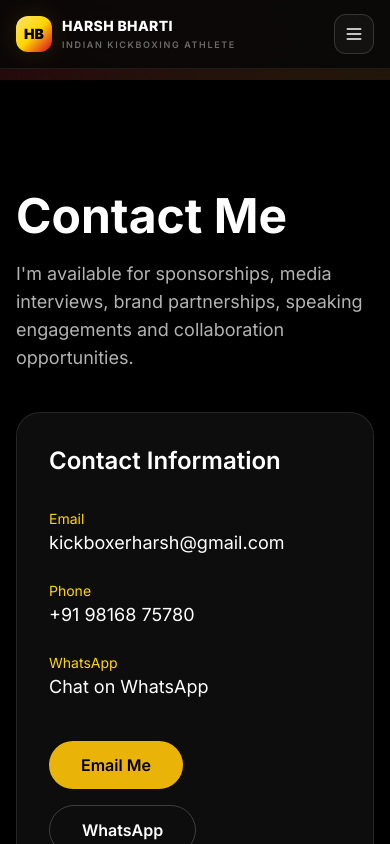
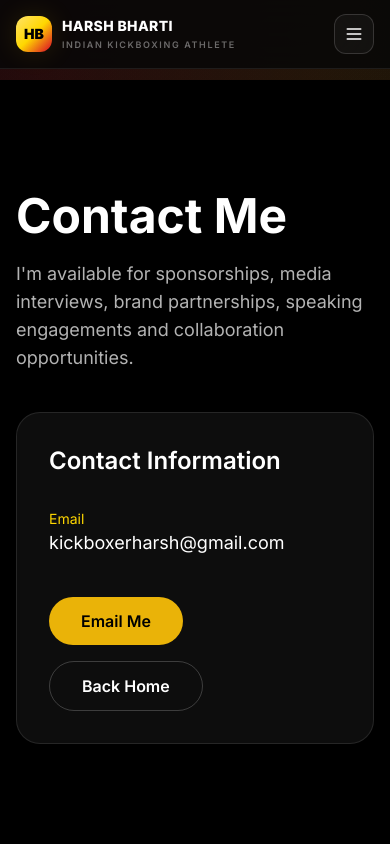
Before and after one commit to harshbharti55/kickboxer-harsh, a Next.js app: page /contact in a window 390 px wide. Shown: the top 844 px of the page. Built offline with nearby package versions, Linux system fonts and the light colour scheme.

Commit message:
Remove public phone contact

```diff
--- a/app/contact/page.tsx
+++ b/app/contact/page.tsx
@@ -32,27 +32,6 @@ export default function ContactPage() {
               </a>
             </div>
 
-            <div>
-              <p className="text-sm text-gold">Phone</p>
-              <a
-                href="tel:+919816875780"
-                className="text-lg text-white hover:text-gold"
-              >
-                +91 98168 75780
-              </a>
-            </div>
-
-            <div>
-              <p className="text-sm text-gold">WhatsApp</p>
-              <a
-                href="https://wa.me/919816875780"
-                target="_blank"
-                rel="noreferrer"
-                className="text-lg text-white hover:text-gold"
-              >
-                Chat on WhatsApp
-              </a>
-            </div>
 
           </div>
 
@@ -65,14 +44,6 @@ export default function ContactPage() {
               Email Me
             </a>
 
-            <a
-              href="https://wa.me/919816875780"
-              target="_blank"
-              rel="noreferrer"
-              className="rounded-full border border-white/20 px-8 py-3 font-semibold text-white"
-            >
-              WhatsApp
-            </a>
 
             <Link
               href="/"
```
